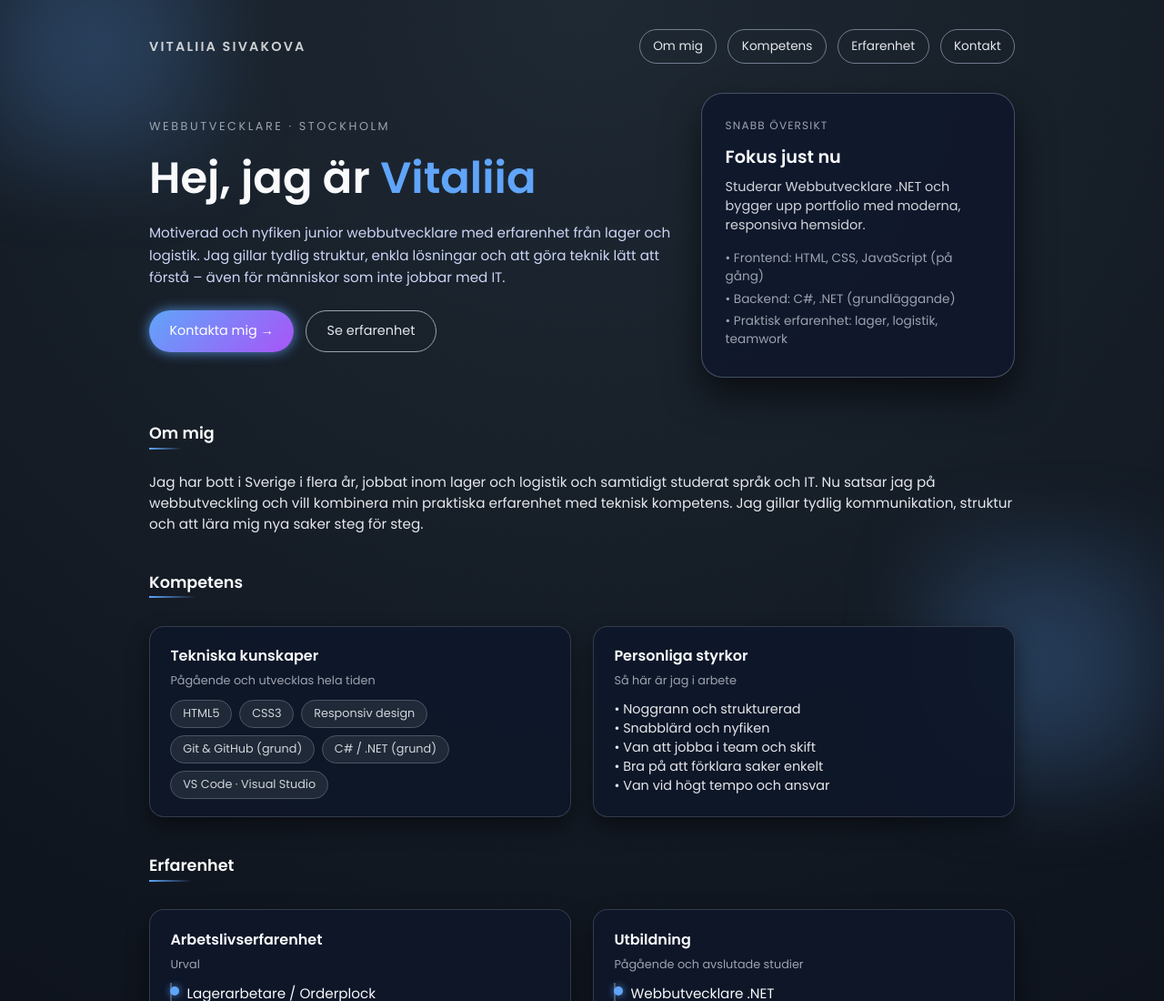
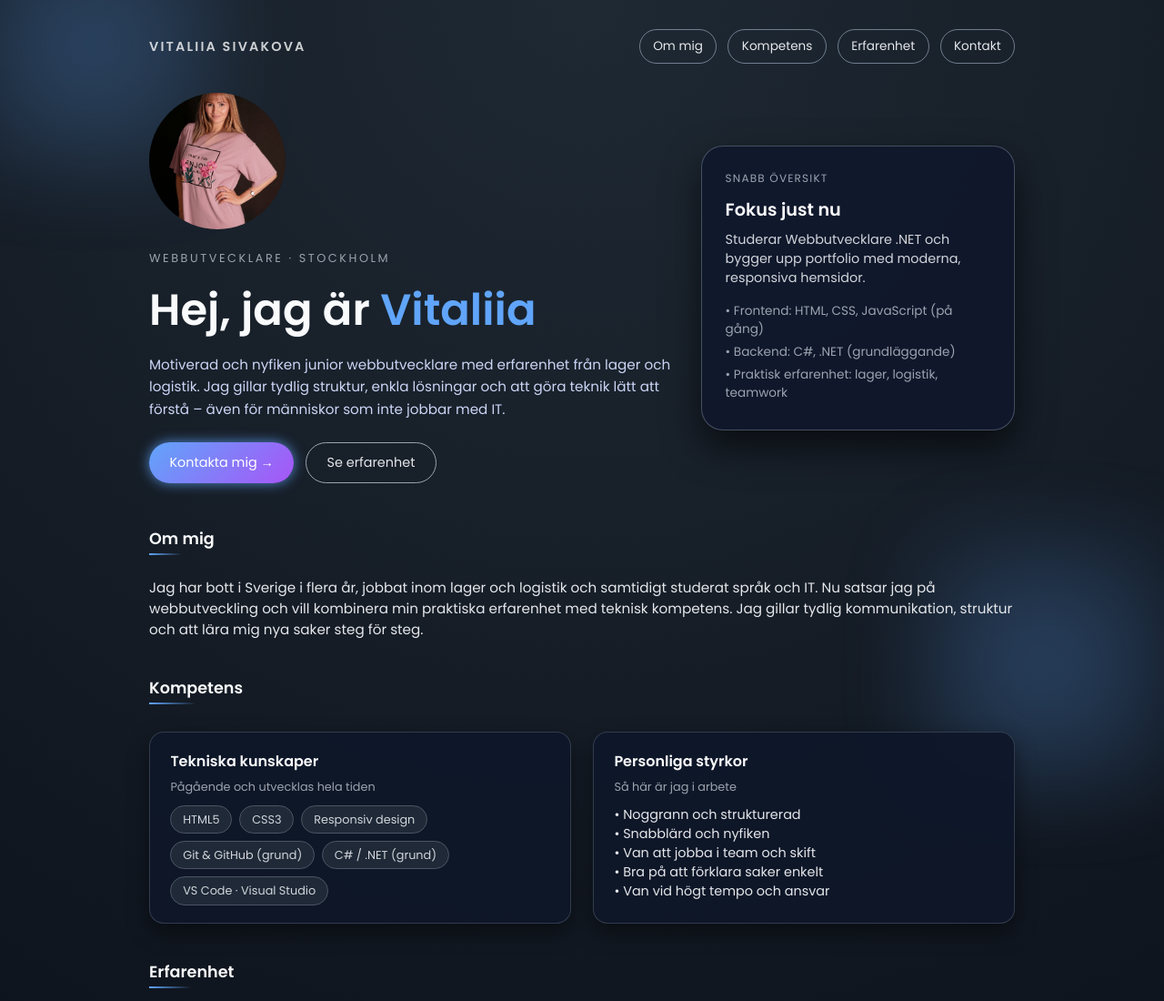
Before and after one commit to bondarenkovita35-afk/my-cv, a plain HTML site: page index.html in a window 1280 px wide. Shown: the top 1100 px of the page at 91% size. Drawn offline with Linux system fonts and the light colour scheme.

Commit message:
ladde foto

```diff
--- a/index.html
+++ b/index.html
@@ -443,6 +443,10 @@
 
         <section class="hero fade-in delay-2">
             <div class="hero-text">
+                <div class="hero-photo">
+                    <img src="images/1000000268.jpg" alt="Vitaliia Sivakova"
+                        style="width:150px; height:150px; border-radius:50%; object-fit:cover; margin-bottom:1rem;">
+                </div>
                 <div class="tagline">Webbutvecklare · Stockholm</div>
                 <h1>Hej, jag är <span>Vitaliia</span></h1>
                 <p>
```
Also changed, not shown: images/1000000268.jpg (added), images/1000002181.jpg (added).
